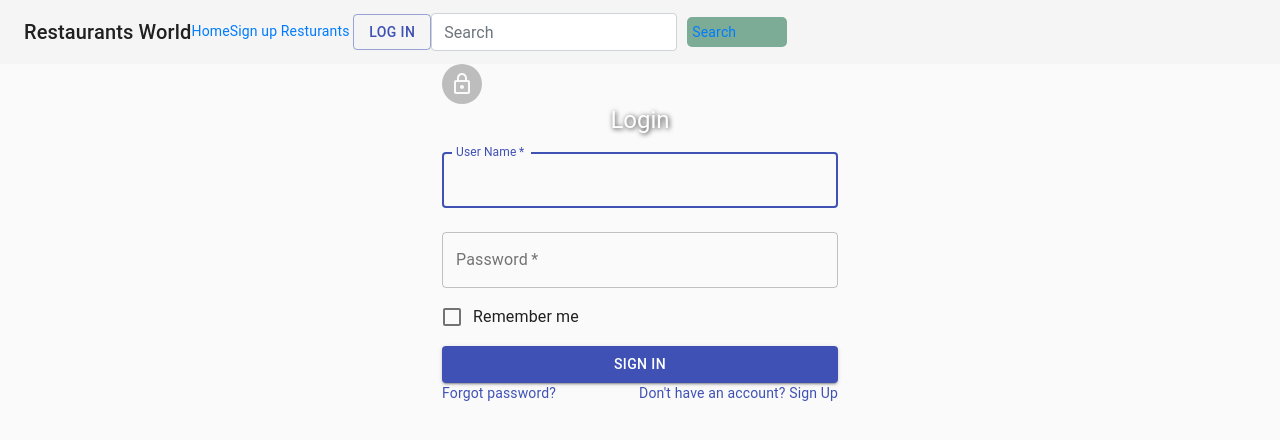
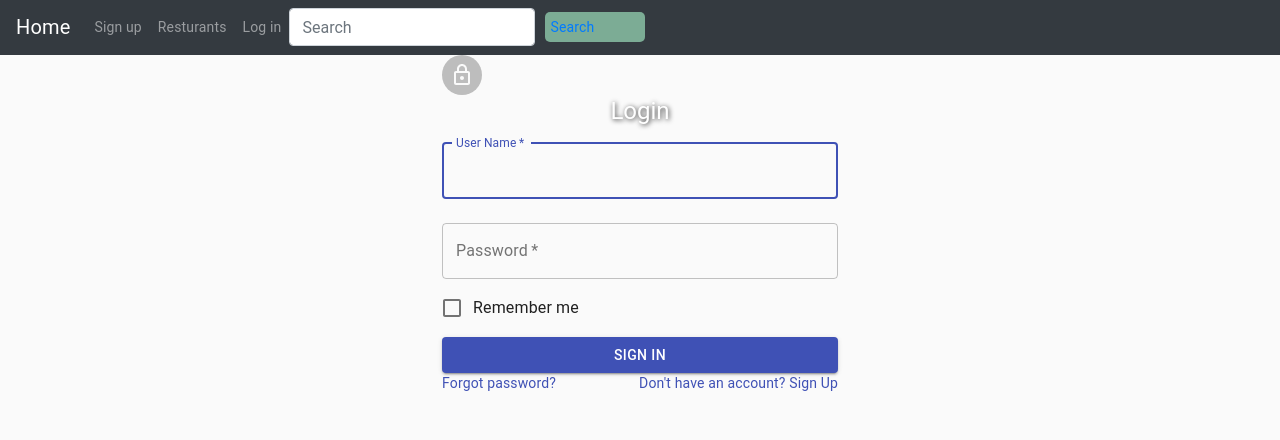
Before and after one commit to Elliot643/restaurantsApp, a React (Create React App) app: page /login in a window 1280 px wide. Shown: the top 440 px of the page. Built offline with nearby package versions, Linux system fonts and the light colour scheme.

Commit message:
random functions implementation

```diff
--- a/package.json
+++ b/package.json
@@ -34,5 +34,8 @@
       "last 1 firefox version",
       "last 1 safari version"
     ]
+  },
+  "devDependencies": {
+    "eslint-plugin-react-hooks": "^2.1.2"
   }
 }
--- a/src/components/NavbarComponent/NavbarComponent.js
+++ b/src/components/NavbarComponent/NavbarComponent.js
@@ -8,8 +8,7 @@
 import Typography from '@material-ui/core/Typography';
 import { makeStyles } from '@material-ui/core/styles';
 
-
-
+import { Navbar, Nav, NavItem, NavDropdown, MenuItem } from 'react-bootstrap'
 class NavbarComponent extends React.Component {
 
     constructor(props) {
@@ -34,68 +33,71 @@
     render() {
 
         const classes = makeStyles(theme => ({
-            appBar: {
-                borderBottom: `1px solid ${theme.palette.divider}`,
-            },
-            toolbar: {
-                flexWrap: 'wrap',
-                background: '#363636',
-                flexGrow: 1,
-                border: 0,
-                borderRadius: 3,
-            },
-            toolbarTitle: {
-                flexGrow: 1,
-                color: "white"
-            },
-            link: {
-                margin: theme.spacing(1, 1.5),
-                color: "white "
-            },
-            Link: {
-                margin: theme.spacing(1, 1.5),
-                color: "white "
-            },
+
         }));
 
         var navMenu;
         if (sessionStorage.loggedIn) {
             navMenu = <nav>
-                <Link className={classes.link} to="/">Home</Link>
-                <Link className={classes.link} to="/resturant"> Resturants </Link>
-                <Link className={classes.link} to="/user"> User </Link>
-                <Link className={classes.link} to="/resturants"> Resturants </Link>
-                <Link className={classes.link} to="/addRestaurant"> Add Resturants </Link>
-                <Button href="/login" color="primary" variant="outlined" className={classes.link}>
-                    Log out
-        </Button>
+
+                <Nav className="mr-auto">
+                    <Nav.Link href="/user">User</Nav.Link>
+                    <Nav.Link href="/resturants">Resturants</Nav.Link>
+                    <Nav.Link href="/addRestaurant"> Add Resturants</Nav.Link>
+                    <Nav.Link href="/login">Log Out</Nav.Link>
+
+                </Nav>
+                <Nav>
+                </Nav>
+
+
 
             </nav>
         } else {
             navMenu = <nav>
-                <Link className={classes.link} to="/">Home</Link>
-                <Link className={classes.link} to="/signup">Sign up</Link>
-                <Link className={classes.link} to="/resturants"> Resturants </Link>
-                <Button href="/login" color="primary" variant="outlined" className={classes.link}>
+                <Nav className="mr-auto">
+                    <Nav.Link href="/signup">Sign up</Nav.Link>
+                    <Nav.Link href="/resturants">Resturants</Nav.Link>
+                    <Nav.Link href="/login">Log in</Nav.Link>
+
+                </Nav>
+                <Nav>
+                </Nav>
+
+                {/* <Button href="/login" color="primary" variant="outlined" className={classes.link}>
                     Log In
-        </Button>
+        </Button> */}
             </nav>
         }
         return (
-            <AppBar position="static" color="default" elevation={0} className={classes.appBar}>
-                <Toolbar className={classes.toolbar}>
-                    <Typography variant="h6" color="inherit" noWrap className={classes.toolbarTitle}>
-                        Restaurants World
-                </Typography>
-                    {navMenu}
+            <Navbar sticky="top" collapseOnSelect expand="lg" bg="dark" variant="dark">
+                <Navbar.Brand href="/">Home</Navbar.Brand>
+                <Navbar.Toggle aria-controls="responsive-navbar-nav" />
+                <Navbar.Collapse id="responsive-navbar-nav">
+                {navMenu}
+                <form className="form-inline" onSubmit={this.handleSubmit}>
+                    <input className="form-control" value={this.state.value} onChange={this.handleChange} type="search" placeholder="Search" aria-label="Search" id="searchBar" />
+                    {/*<button id="submitBtn" href={'/search/' + this.state.value} type="submit">Search </button>*/}
+                    <Link to={{ pathname: '/search/' + this.state.value }} id="submitBtn">Search</Link>
+                </form>
 
-                    <form className="form-inline" onSubmit={this.handleSubmit}>
-                        <input className="form-control" value={this.state.value} onChange={this.handleChange} type="search" placeholder="Search" aria-label="Search" id="searchBar" />
-                        {/*<button id="submitBtn" href={'/search/' + this.state.value} type="submit">Search </button>*/}
-                        <Link to={{ pathname: '/search/' + this.state.value }} id="submitBtn">Search</Link>
-                    </form>
-                </Toolbar>
-            </AppBar>
+                </Navbar.Collapse>
+            </Navbar>
+            // <nav class="navbar navbar-expand-lg navbar-dark bg-dark" id="theNavbar">
+            //     <a class="navbar-brand" href="#"></a>
+            //     <button class="navbar-toggler" type="button" data-toggle="collapse" data-target="#navbarTogglerDemo02" aria-controls="navbarTogglerDemo02" aria-expanded="false" aria-label="Toggle navigation">
+            //         <span class="navbar-toggler-icon"></span>
+            //     </button>
+
+            //     <div class="collapse navbar-collapse" id="navbarTogglerDemo02">
+            //         {navMenu}
+            //         <form className="form-inline" onSubmit={this.handleSubmit}>
+            //             <input className="form-control" value={this.state.value} onChange={this.handleChange} type="search" placeholder="Search" aria-label="Search" id="searchBar" />
+            //             {/*<button id="submitBtn" href={'/search/' + this.state.value} type="submit">Search </button>*/}
+            //             <Link to={{ pathname: '/search/' + this.state.value }} id="submitBtn">Search</Link>
+            //         </form>
+            //     </div>
+            // </nav>
 
         )
     }
--- a/src/containers/AddResturantsPage.js
+++ b/src/containers/AddResturantsPage.js
@@ -50,7 +50,7 @@
       user_id : sessionStorage.userID
 
     }).then(function (response) {
-      console.log(response);
+      window.location = '/'
     }).catch(function (error) {
       console.log(error);
     });
--- a/src/containers/LandingPage/LandingPage.js
+++ b/src/containers/LandingPage/LandingPage.js
@@ -45,15 +45,6 @@
         })
       })
 
-    // axios.get('https://restaurantbackend-apis.herokuapp.com/restaurant/getAll')
-    //   .then(result =>{
-    //     console.log(result.data)
-    //     this.setState({
-    //       resturantArray: result.data,
-    //     })
-    //   }).catch(error => this.setState({
-    //     error,
-    //   }));
   }
 
 
@@ -114,7 +105,7 @@
 
 
     const cards = this.state.resturantArray
-      .map(card => (
+      .map(card =>(
         <Grid item key={card} xs={12} sm={6} md={4}>
           <Card className={classes.card}>
 
@@ -127,12 +118,11 @@
                 Address :{card.address}
               </Typography>
               Rating : {}
-
             </CardContent>
             <CardActions>
-              <Button  to={{ pathname: '/restaurant/' + card.id}} size="small" color="primary" value={card.id}>
+              <Button  to= {{ pathname: '/resturant/' + card.id }}size="small" color="primary" value={card.id}>
                 View
-                  </Button>
+                </Button>
             </CardActions>
           </Card>
         </Grid>
--- a/src/containers/SignupPage/SignupForm/SignupForm.js
+++ b/src/containers/SignupPage/SignupForm/SignupForm.js
@@ -76,47 +76,17 @@
   render() {
     const options = [1, 2]
     console.log(sessionStorage.role)
-
     const classes = makeStyles(theme => ({
-      '@global': {
-        body: {
-          backgroundColor: theme.palette.common.white,
-        },
-      },
-      paper: {
-        marginTop: theme.spacing(8),
-        display: 'flex',
-        flexDirection: 'column',
-        alignItems: 'center',
-      },
-      avatar: {
-        margin: theme.spacing(1),
-        backgroundColor: theme.palette.secondary.main,
-      },
-      form: {
-        width: '100%', // Fix IE 11 issue.
-        marginTop: theme.spacing(3),
-      },
-      submit: {
-        margin: theme.spacing(3, 0, 2),
-      },
-      formControl: {
-        margin: theme.spacing(3),
-      },
     }));
 
 
 
     return (
 
-
-
       <Container component="main" maxWidth="xs">
         <CssBaseline />
         <div className={classes.paper}>
-          <Avatar className={classes.avatar}>
-            <LockOutlinedIcon />
-          </Avatar>
+
           <Typography component="h1" variant="h5">
             Sign up
         </Typography>
```
Also changed, not shown: src/components/NavbarComponent/NavbarComponent.css (line endings or trailing spaces), 2 other files (tests, documents, lock files or other folders).
